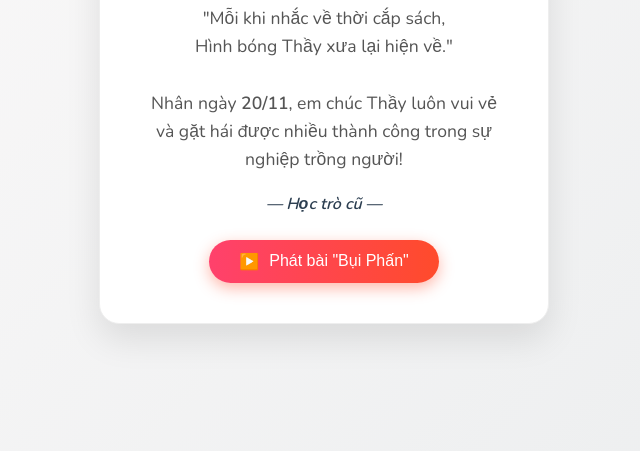
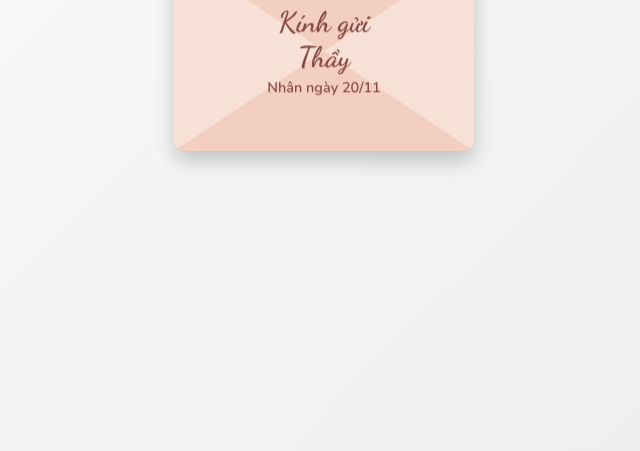
Before and after one commit to tanhgpt/thiep2010, a plain HTML site: page index.html in a window 1280 px wide. Shown: the part 349-800 px from the top of the page, without its empty margins (316-956 px from the left). Drawn offline with nearby package versions, Linux system fonts and the light colour scheme.

Commit message:
Update index.html

```diff
--- a/index.html
+++ b/index.html
@@ -3,13 +3,16 @@
 <head>
     <meta charset="UTF-8">
     <meta name="viewport" content="width=device-width, initial-scale=1.0">
-    <title>Chúc Mừng 20/11 - Bụi Phấn</title>
+    <title>Chúc Mừng 20/11 - Tri Ân Thầy</title>
     <link href="https://fonts.googleapis.com/css2?family=Dancing+Script:wght@700&family=Nunito:wght@400;600&display=swap" rel="stylesheet">
 
     <style>
-        /* --- Giữ nguyên CSS cũ và thêm phần nút nhạc --- */
-        * { margin: 0; padding: 0; box-sizing: border-box; }
-
+        /* --- Reset và Cài đặt chung --- */
+        * {
+            margin: 0;
+            padding: 0;
+            box-sizing: border-box;
+        }
         body {
             background: linear-gradient(135deg, #fdfbfb 0%, #ebedee 100%);
             height: 100vh;
@@ -17,34 +20,122 @@
             justify-content: center;
             align-items: center;
             font-family: 'Nunito', sans-serif;
+            overflow: hidden; /* Ngăn cuộn trang */
         }
 
-        .card {
-            background-color: #fff;
-            width: 90%;
-            max-width: 450px;
-            padding: 40px;
-            border-radius: 20px;
-            text-align: center;
-            box-shadow: 0 15px 35px rgba(0,0,0,0.1);
-            border: 1px solid #eee;
+        /* --- Phong bì (Envelope) --- */
+        .envelope-wrapper {
             position: relative;
-            animation: slideUp 1s ease-out;
+            perspective: 1000px; /* Tạo hiệu ứng 3D */
+            cursor: pointer;
+            animation: fadeIn 1s ease-out; /* Hiệu ứng phong bì hiện ra */
         }
 
-        /* Trang trí góc */
-        .card::after {
-            content: "★";
-            font-size: 30px;
-            color: #f1c40f;
-            position: absolute;
-            top: 15px;
-            right: 20px;
-            transform: rotate(15deg);
+        .envelope {
+            width: 300px;
+            height: 200px;
+            background-color: #f7e1d7; /* Màu hồng nhạt cho phong bì */
+            border-radius: 10px;
+            position: relative;
+            box-shadow: 0 10px 20px rgba(0, 0, 0, 0.2);
+            transition: transform 0.8s ease; /* Hiệu ứng mở phong bì */
+            transform-style: preserve-3d;
+            z-index: 2; /* Đảm bảo phong bì nằm trên thiệp */
         }
 
+        /* Nắp phong bì */
+        .envelope::before {
+            content: '';
+            position: absolute;
+            top: 0;
+            left: 0;
+            width: 0;
+            height: 0;
+            border-left: 150px solid transparent;
+            border-right: 150px solid transparent;
+            border-top: 100px solid #f2cfc0; /* Màu đậm hơn cho nắp */
+            border-radius: 10px 10px 0 0;
+            transform-origin: top;
+            transition: transform 0.8s ease;
+            z-index: 3; /* Nắp nằm trên phong bì */
+        }
+
+        /* Miệng phong bì */
+        .envelope::after {
+            content: '';
+            position: absolute;
+            bottom: 0;
+            left: 0;
+            width: 0;
+            height: 0;
+            border-left: 150px solid transparent;
+            border-right: 150px solid transparent;
+            border-bottom: 100px solid #f2cfc0; /* Màu đậm hơn cho miệng */
+            border-radius: 0 0 10px 10px;
+            z-index: 1;
+        }
+
+        /* Chữ "Kính gửi Thầy" trên phong bì */
+        .envelope-text {
+            position: absolute;
+            top: 50%;
+            left: 50%;
+            transform: translate(-50%, -50%);
+            font-family: 'Dancing Script', cursive;
+            font-size: 1.8rem;
+            color: #884a44; /* Màu chữ nâu đỏ */
+            text-align: center;
+            line-height: 1.2;
+            z-index: 4; /* Nằm trên nắp */
+            pointer-events: none; /* Không cản trở click */
+        }
+        .envelope-text small {
+            font-family: 'Nunito', sans-serif;
+            font-size: 0.9rem;
+            display: block;
+            margin-top: 5px;
+            font-weight: 600;
+        }
+
+
+        /* Hiệu ứng khi phong bì mở */
+        .envelope-wrapper.open .envelope::before {
+            transform: rotateX(180deg); /* Nắp lật lên */
+            z-index: 0; /* Đưa nắp xuống dưới */
+        }
+
+        .envelope-wrapper.open .envelope {
+            transform: translateY(-20px) rotateX(10deg); /* Phong bì nhích nhẹ lên */
+        }
+
+        /* --- Thiệp bên trong (Card) --- */
+        .card {
+            background-color: #ffffff;
+            width: 280px; /* Nhỏ hơn phong bì một chút */
+            max-width: 400px;
+            padding: 30px;
+            border-radius: 10px;
+            text-align: center;
+            box-shadow: 0 5px 15px rgba(0, 0, 0, 0.1);
+            border: 1px solid #eee;
+            position: absolute;
+            top: 50%;
+            left: 50%;
+            transform: translate(-50%, -50%) scale(0.8);
+            opacity: 0; /* Ẩn thiệp ban đầu */
+            transition: all 0.8s ease 0.5s; /* Hiệu ứng thiệp hiện ra sau khi mở phong bì */
+            z-index: 0; /* Thiệp nằm dưới phong bì */
+        }
+
+        .envelope-wrapper.open .card {
+            opacity: 1; /* Thiệp hiện ra */
+            transform: translate(-50%, -50%) scale(1); /* Thiệp phóng to về kích thước gốc */
+            z-index: 1; /* Đảm bảo thiệp nằm trên nắp đã lật */
+        }
+
+        /* --- Nội dung thiệp (Giữ nguyên từ code cũ) --- */
         .icon {
-            font-size: 70px;
+            font-size: 60px;
             margin-bottom: 15px;
             display: inline-block;
             animation: float 3s ease-in-out infinite;
@@ -53,15 +144,15 @@
         h1 {
             font-family: 'Dancing Script', cursive;
             color: #d35400;
-            font-size: 2.8rem;
+            font-size: 2.5rem;
             margin-bottom: 10px;
         }
 
         .message {
             color: #555;
             line-height: 1.6;
-            font-size: 1.1rem;
-            margin: 20px 0;
+            font-size: 1rem;
+            margin: 15px 0;
         }
 
         .signature {
@@ -73,45 +164,37 @@
 
         /* Nút phát nhạc */
         .music-btn {
-            margin-top: 25px;
-            padding: 12px 30px;
+            margin-top: 20px;
+            padding: 10px 25px;
             background: linear-gradient(to right, #ff416c, #ff4b2b);
             color: white;
             border: none;
             border-radius: 50px;
-            font-size: 1rem;
+            font-size: 0.9rem;
             cursor: pointer;
             box-shadow: 0 5px 15px rgba(255, 75, 43, 0.4);
             transition: all 0.3s ease;
             display: inline-flex;
             align-items: center;
-            gap: 10px;
+            gap: 8px;
         }
-
         .music-btn:hover {
             transform: translateY(-2px);
             box-shadow: 0 8px 20px rgba(255, 75, 43, 0.6);
         }
-
         .music-btn:active {
             transform: translateY(1px);
         }
 
-        /* Animation nốt nhạc quay khi hát */
-        .spinning {
-            animation: spin 2s linear infinite;
-        }
-
-        @keyframes slideUp {
-            from { opacity: 0; transform: translateY(50px); }
+        /* --- Animations --- */
+        @keyframes fadeIn {
+            from { opacity: 0; transform: translateY(20px); }
             to { opacity: 1; transform: translateY(0); }
         }
-
         @keyframes float {
             0%, 100% { transform: translateY(0); }
-            50% { transform: translateY(-10px); }
+            50% { transform: translateY(-8px); }
         }
-
         @keyframes spin {
             100% { transform: rotate(360deg); }
         }
@@ -119,7 +202,15 @@
 </head>
 <body>
 
-    <div class="card">
+    <div class="envelope-wrapper" onclick="openEnvelope()">
+        <div class="envelope">
+            <div class="envelope-text">
+                Kính gửi Thầy
+                <small>Nhân ngày 20/11</small>
+            </div>
+        </div>
+
+        <div class="card" id="greetingCard">
             <div class="icon">📚</div>
             <h1>Tri Ân Thầy</h1>
 
@@ -131,34 +222,77 @@
 
             <div class="signature">— Học trò cũ —</div>
 
-        <audio id="bgMusic" loop>
+            <button class="music-btn" onclick="toggleMusic(event)">
+                <span id="musicIcon">💿</span>
+                <span id="musicText">Đang phát: Bụi Phấn...</span>
+            </button>
+        </div>
+    </div>
+
+    <audio id="bgMusic" loop preload="auto">
         <source src="nhac_20_11.mp3" type="audio/mpeg">
         Trình duyệt của bạn không hỗ trợ phát nhạc.
     </audio>
 
-        <button class="music-btn" onclick="toggleMusic()">
-            <span id="musicIcon">▶️</span>
-            <span id="musicText">Phát bài "Bụi Phấn"</span>
-        </button>
-    </div>
+    <script>
+        var music = document.getElementById("bgMusic");
+        var isMusicPlaying = false; // Biến theo dõi trạng thái nhạc
 
-    <script>
-        // Hàm xử lý bật/tắt nhạc
-        function toggleMusic() {
-            var music = document.getElementById("bgMusic");
+        // Tự động phát nhạc khi trang tải xong
+        window.onload = function() {
+            music.volume = 0.7; // Điều chỉnh âm lượng (0.0 - 1.0)
+            music.play().then(() => {
+                console.log("Music started playing automatically.");
+                isMusicPlaying = true;
+                document.getElementById("musicIcon").classList.add("spinning");
+                document.getElementById("musicText").innerHTML = "Đang phát: Bụi Phấn...";
+            }).catch(error => {
+                console.log("Autoplay was prevented. User needs to interact.", error);
+                // Nếu tự động phát bị chặn, hiển thị nút tạm dừng và không xoay
+                document.getElementById("musicIcon").innerHTML = "▶️";
+                document.getElementById("musicText").innerHTML = "Phát bài "Bụi Phấn"";
+                document.getElementById("musicIcon").classList.remove("spinning");
+                isMusicPlaying = false;
+            });
+        };
+
+        // Hàm mở phong bì
+        function openEnvelope() {
+            var envelopeWrapper = document.querySelector(".envelope-wrapper");
+            envelopeWrapper.classList.add("open");
+
+            // Sau khi mở phong bì, tự động phát nhạc nếu chưa chạy được
+            if (!isMusicPlaying && music.paused) {
+                 music.play().then(() => {
+                    console.log("Music started playing after user interaction.");
+                    isMusicPlaying = true;
+                    document.getElementById("musicIcon").innerHTML = "💿";
+                    document.getElementById("musicIcon").classList.add("spinning");
+                    document.getElementById("musicText").innerHTML = "Đang phát: Bụi Phấn...";
+                 }).catch(error => {
+                    console.log("Music still prevented after click.", error);
+                 });
+            }
+        }
+
+        // Hàm bật/tắt nhạc khi click nút
+        function toggleMusic(event) {
+            event.stopPropagation(); // Ngăn sự kiện click nút lan ra phong bì
             var btnText = document.getElementById("musicText");
             var btnIcon = document.getElementById("musicIcon");
 
             if (music.paused) {
                 music.play();
                 btnText.innerHTML = "Đang phát: Bụi Phấn...";
-                btnIcon.innerHTML = "💿"; // Đổi icon thành đĩa nhạc
-                btnIcon.classList.add("spinning"); // Thêm hiệu ứng quay
+                btnIcon.innerHTML = "💿";
+                btnIcon.classList.add("spinning");
+                isMusicPlaying = true;
             } else {
                 music.pause();
                 btnText.innerHTML = "Tiếp tục phát nhạc";
                 btnIcon.innerHTML = "⏸️";
-                btnIcon.classList.remove("spinning"); // Dừng quay
+                btnIcon.classList.remove("spinning");
+                isMusicPlaying = false;
             }
         }
     </script>
```
Lines whose indentation alone changed are shown as unchanged.
